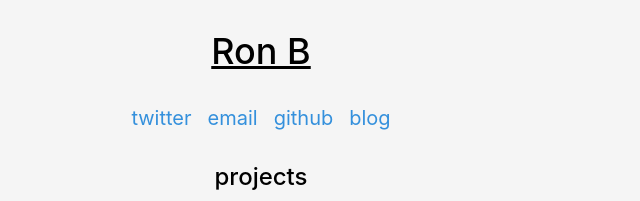
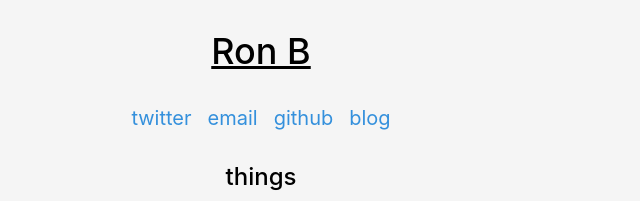
Before and after one commit to RONTheCookie/ronthecookie.me, a plain HTML site: page static/index.html in a window 1280 px wide. Shown: the top 201 px of the page, 379-1019 px from the left. Drawn offline with Linux system fonts and the light colour scheme.

Commit message:
rename "projects" to "things"

```diff
--- a/static/index.html
+++ b/static/index.html
@@ -16,7 +16,7 @@
             <li><a target="_blank" href="//github.com/ronthecookie">github</a></li>
             <li><a target="_blank" href="//blog.ronthecookie.me">blog</a></li>
         </ul>
-        <p class="subtitle">projects</p>
+        <p class="subtitle">things</p>
         <div class="flex">
             <!-- that empty div fixes some bug, css is damn weird. -->
             <div></div>
```
